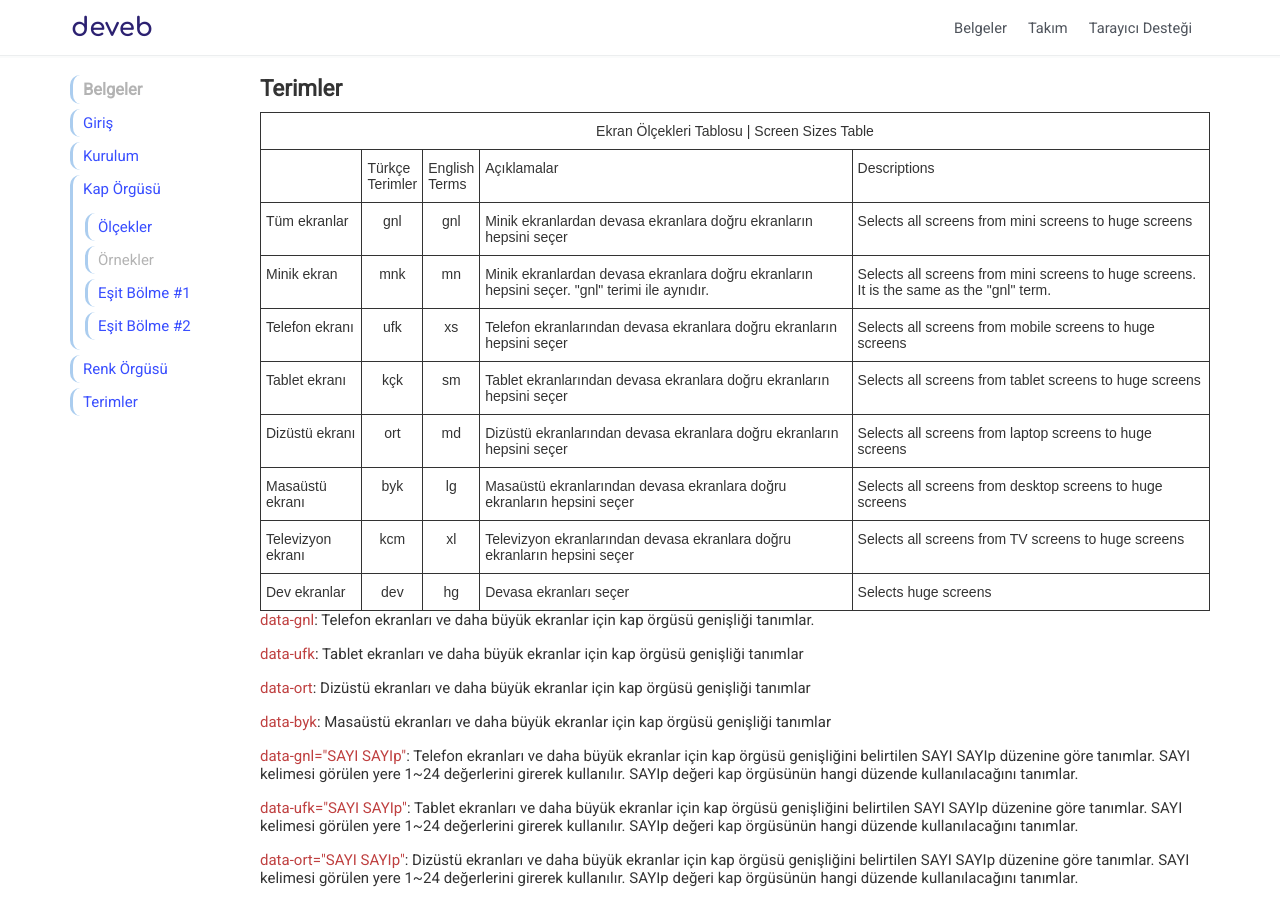
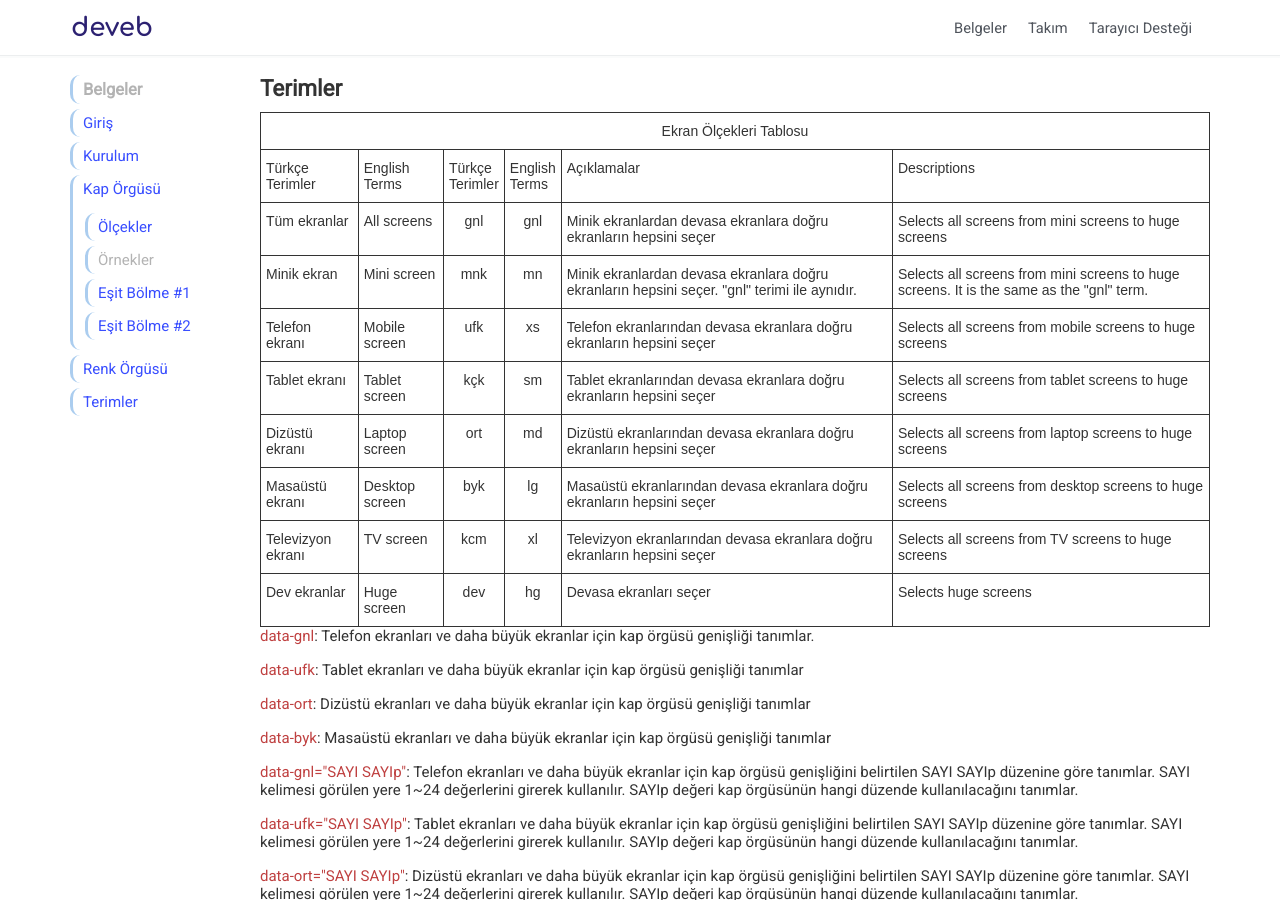
Before and after one commit to data-deveb/data-deveb.github.io, a Jekyll site: the page built from belgeler/terimler.html, in a window 1280 px wide and 900 px high. Built offline with Jekyll 4.4.1, drawn with Linux system fonts in a browser that asks for light colours.

Commit message:
Güncelleme

```diff
--- a/belgeler/terimler.html
+++ b/belgeler/terimler.html
@@ -15,10 +15,11 @@ title: Terimler
 </style>
 <table class="tg">
   <tr>
-    <th class="tg-baqh" colspan="5">Ekran Ölçekleri Tablosu | Screen Sizes Table<br></th>
+    <th class="tg-baqh" colspan="6">Ekran Ölçekleri Tablosu<br></th>
   </tr>
   <tr>
-    <td class="tg-7uzy"><br></td>
+    <td class="tg-7uzy">Türkçe<br>Terimler<br></td>
+    <td class="tg-7uzy">English<br>Terms<br></td>
     <td class="tg-7uzy">Türkçe<br>Terimler</td>
     <td class="tg-7uzy">English<br>Terms<br></td>
     <td class="tg-7uzy">Açıklamalar</td>
@@ -26,6 +27,7 @@ title: Terimler
   </tr>
   <tr>
     <td class="tg-yw4l">Tüm ekranlar<br></td>
+    <td class="tg-yw4l">All screens<br></td>
     <td class="tg-baqh">gnl</td>
     <td class="tg-baqh">gnl</td>
     <td class="tg-yw4l">Minik ekranlardan devasa ekranlara doğru ekranların hepsini seçer<br></td>
@@ -33,6 +35,7 @@ title: Terimler
   </tr>
   <tr>
     <td class="tg-7uzy">Minik ekran<br></td>
+    <td class="tg-7uzy">Mini screen<br></td>
     <td class="tg-sh4c">mnk<br></td>
     <td class="tg-sh4c">mn</td>
     <td class="tg-7uzy">Minik ekranlardan devasa ekranlara doğru ekranların hepsini seçer. "gnl" terimi ile aynıdır.<br></td>
@@ -40,6 +43,7 @@ title: Terimler
   </tr>
   <tr>
     <td class="tg-yw4l">Telefon ekranı<br></td>
+    <td class="tg-yw4l">Mobile screen<br></td>
     <td class="tg-baqh">ufk<br></td>
     <td class="tg-baqh">xs<br></td>
     <td class="tg-yw4l">Telefon ekranlarından devasa ekranlara doğru ekranların hepsini seçer</td>
@@ -47,6 +51,7 @@ title: Terimler
   </tr>
   <tr>
     <td class="tg-7uzy">Tablet ekranı<br></td>
+    <td class="tg-7uzy">Tablet screen<br></td>
     <td class="tg-sh4c">kçk</td>
     <td class="tg-sh4c">sm<br></td>
     <td class="tg-7uzy">Tablet ekranlarından devasa ekranlara doğru ekranların hepsini seçer</td>
@@ -54,6 +59,7 @@ title: Terimler
   </tr>
   <tr>
     <td class="tg-yw4l">Dizüstü ekranı<br></td>
+    <td class="tg-yw4l">Laptop<br>screen<br></td>
     <td class="tg-baqh">ort</td>
     <td class="tg-baqh">md<br></td>
     <td class="tg-yw4l">Dizüstü ekranlarından devasa ekranlara doğru ekranların hepsini seçer</td>
@@ -61,6 +67,7 @@ title: Terimler
   </tr>
   <tr>
     <td class="tg-7uzy">Masaüstü ekranı<br></td>
+    <td class="tg-7uzy">Desktop screen<br></td>
     <td class="tg-sh4c">byk<br></td>
     <td class="tg-sh4c">lg<br></td>
     <td class="tg-7uzy">Masaüstü ekranlarından devasa ekranlara doğru ekranların hepsini seçer</td>
@@ -68,6 +75,7 @@ title: Terimler
   </tr>
   <tr>
     <td class="tg-yw4l">Televizyon ekranı<br></td>
+    <td class="tg-yw4l">TV screen<br></td>
     <td class="tg-baqh">kcm</td>
     <td class="tg-baqh">xl</td>
     <td class="tg-yw4l">Televizyon ekranlarından devasa ekranlara doğru ekranların hepsini seçer</td>
@@ -75,6 +83,7 @@ title: Terimler
   </tr>
   <tr>
     <td class="tg-7uzy">Dev ekranlar<br></td>
+    <td class="tg-7uzy">Huge screen<br></td>
     <td class="tg-sh4c">dev</td>
     <td class="tg-sh4c">hg<br></td>
     <td class="tg-7uzy">Devasa ekranları seçer<br></td>
```
